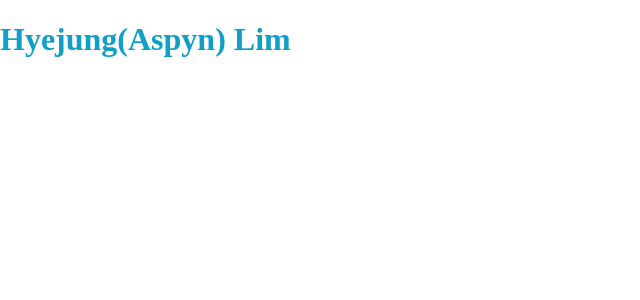
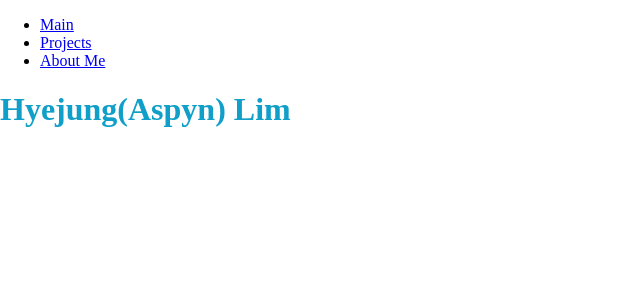
Before and after one commit to aspynlim/portfolio, a React app: page / in a window 1280 px wide. Shown: the top 300 px of the page, without its empty margins (0-640 px from the left). Built offline with nearby package versions, Linux system fonts and the light colour scheme.

Commit message:
[2] Blog : Adding Links & Navigation

```diff
--- a/src/App.tsx
+++ b/src/App.tsx
@@ -4,10 +4,12 @@ import { Route, Switch } from 'react-router-dom'
 import Main from './pages/Main'
 import AboutMe from './pages/AboutMe'
 import Projects from './pages/Projects'
+import MainNav from './components/layout/MainNav'
 
 function App() {
   return (
     <div>
+      <MainNav />
       <Switch>
         <Route path="/" exact>
           <Main />
--- /dev/null
+++ b/src/components/layout/MainNav.tsx
@@ -0,0 +1,23 @@
+import { Link } from 'react-router-dom'
+
+function MainNav() {
+  return (
+    <header>
+      <nav>
+        <ul>
+          <li>
+            <Link to="/">Main</Link>
+          </li>
+          <li>
+            <Link to="/projects">Projects</Link>
+          </li>
+          <li>
+            <Link to="/about-me">About Me</Link>
+          </li>
+        </ul>
+      </nav>
+    </header>
+  )
+}
+
+export default MainNav
```
